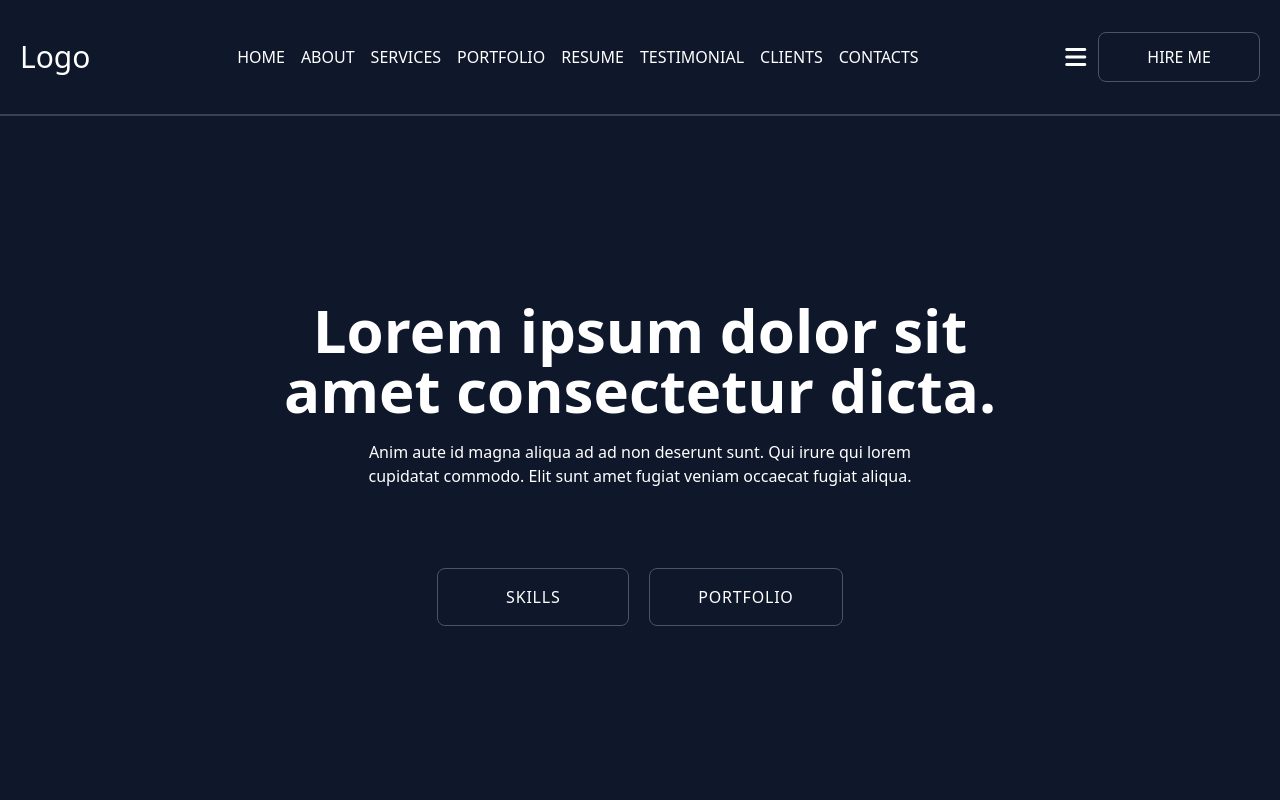
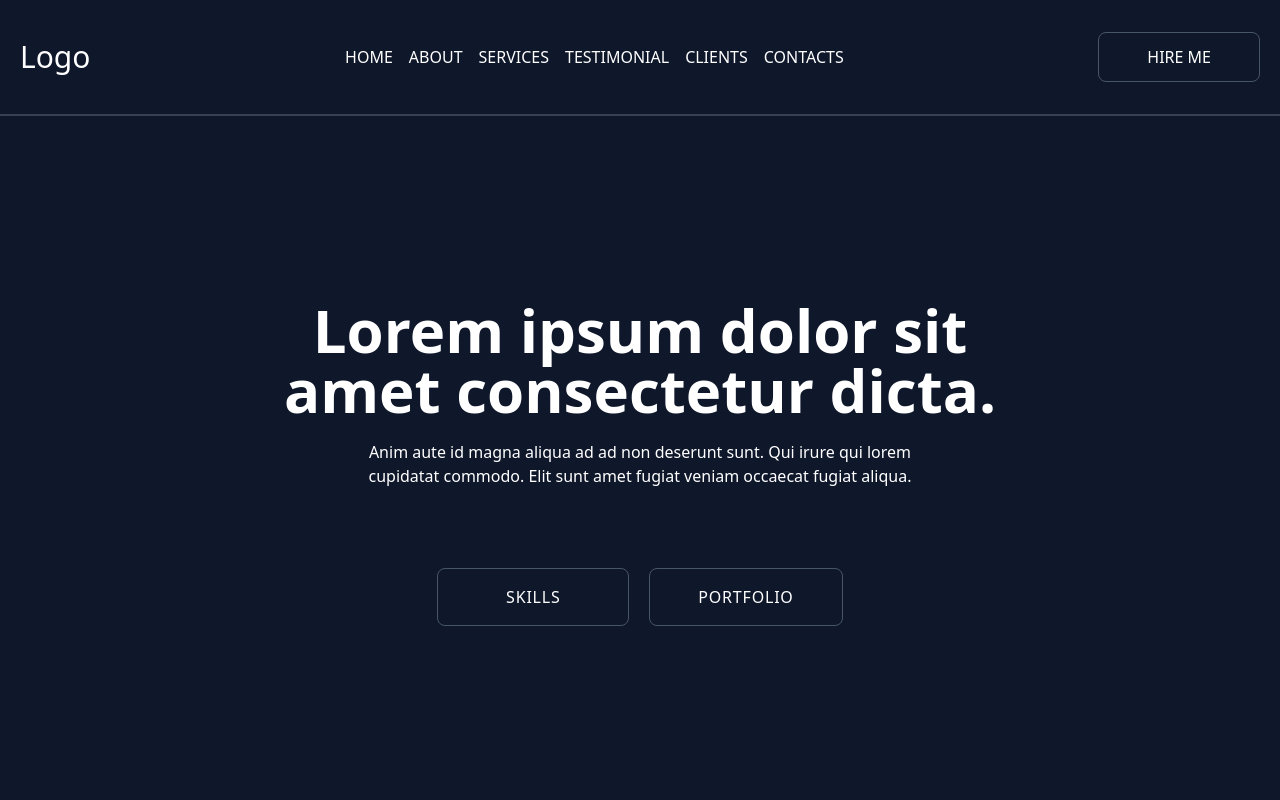
Before and after one commit to md-mozahid/my-portfolio-react, a React (Vite) app: page / in a window 1280 px wide. Shown: the top 800 px of the page. Built offline with nearby package versions, Linux system fonts and the light colour scheme.

Commit message:
remove nav item

```diff
--- a/src/components/sections/header/header.jsx
+++ b/src/components/sections/header/header.jsx
@@ -16,7 +16,7 @@ const Header = () => {
         </div>
         <div className="flex items-center space-x-5 mt-10 ">
           <Link
-            to="skills"
+            to="resume"
             className="btn border border-[#475569] w-48 tracking-wider"
             type="button">
             Skills
--- a/src/shared/navbar.jsx
+++ b/src/shared/navbar.jsx
@@ -19,12 +19,6 @@ const Navbar = () => {
               <Link to="/services">Services</Link>
             </li>
             <li>
-              <Link to="portfolio">Portfolio</Link>
-            </li>
-            <li>
-              <Link to="resume">Resume</Link>
-            </li>
-            <li>
               <Link to="testimonial">Testimonial</Link>
             </li>
             <li>
@@ -36,8 +30,8 @@ const Navbar = () => {
           </ul>
         </div>
         <div className="flex items-center">
-          <div className="hidden md:block">
-            <i className="fa-solid fa-bars cursor-pointer  text-2xl mr-3"></i>
+          <div className=" mr-3 md:hidden">
+            <i className="fa-solid fa-bars cursor-pointer text-2xl"></i>
           </div>
           <button className="btn py-3 border hidden md:block border-[#475569]">
             Hire Me
```
